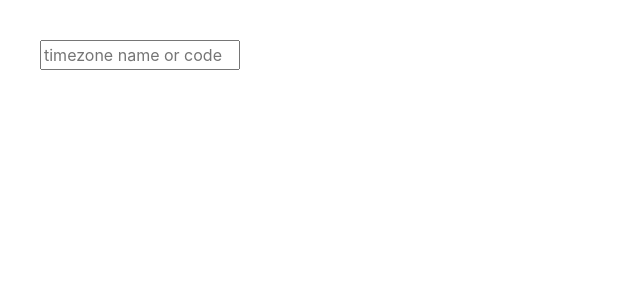
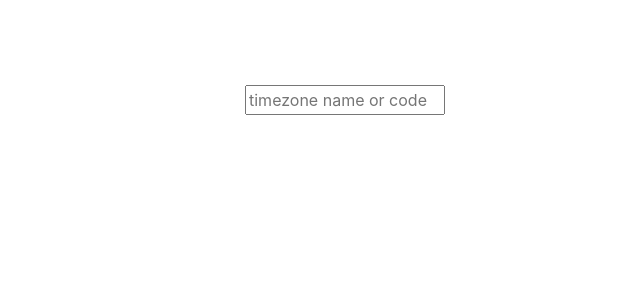
Before and after one commit to 1barada/work-time, a React (Create React App) app: page / in a window 1280 px wide. Shown: the top 300 px of the page, without its empty margins (0-640 px from the left). Built offline with nearby package versions, Linux system fonts and the light colour scheme; what countries-and-timezones would draw is missing.

Commit message:
added toolbar

```diff
--- a/src/components/Main/Main.module.css
+++ b/src/components/Main/Main.module.css
@@ -1,3 +1,4 @@
 .container {
-    margin: 40px 0;
+    padding: 80px 200px 80px;
+    width: 100%;
 }
--- a/src/components/Main/Main.tsx
+++ b/src/components/Main/Main.tsx
@@ -2,9 +2,9 @@ import { FunctionComponent } from 'react';
 import { useSelector } from 'react-redux';
 import { RootState } from '../../store';
 import { TimezonesState } from '../../store/reducers/TimezonesSlice/TimezonesSlice';
-import Search from './Search/Search';
 import TimezoneList from './TimezoneList';
 import styles from './Main.module.css';
+import Toolbar from './Toolbar/Toolbar';
 
 interface IMainProps {
 
@@ -15,7 +15,7 @@ const Main: FunctionComponent<IMainProps> = () => {
 
     return (
         <div className={styles.container}>
-            <Search/>
+            <Toolbar/>
             <TimezoneList timezones={timezones}/>
         </div>
     );
--- a/src/components/Main/Search/TimezoneRecommendeationList/TimezoneRecommendationList.tsx
+++ b/src/components/Main/Toolbar/Search/TimezoneRecommendeationList/TimezoneRecommendationList.tsx
@@ -2,7 +2,7 @@ import { Timezone } from 'countries-and-timezones';
 import { Dispatch, FunctionComponent, SetStateAction, useEffect, useRef } from 'react';
 import TimezoneRecommendationListItem from '../TimezoneRecommendationListItem/TimezoneRecommendationListItem';
 import styles from './TimezoneRecommendationList.module.css'
-import {styleConstants} from '../../../../data/constants';
+import {styleConstants} from '../../../../../data/constants';
 
 interface ITimezoneRecommendationListProps {
     recommendedTimezones: Timezone[],
--- /dev/null
+++ b/src/components/Main/Toolbar/Toolbar.module.css
@@ -0,0 +1,3 @@
+.container {
+    padding: 5px;
+}
--- /dev/null
+++ b/src/components/Main/Toolbar/Toolbar.tsx
@@ -0,0 +1,17 @@
+import { FunctionComponent } from 'react';
+import styles from './Toolbar.module.css';
+import Search from './Search/Search';
+
+interface IToolbarProps {
+
+}
+
+const Toolbar: FunctionComponent<IToolbarProps> = () => {
+    return (
+        <div className={styles.container}>
+            <Search/>
+        </div>
+    );
+};
+
+export default Toolbar;
```
Also changed, not shown: src/components/Main/Toolbar/Search/Search.tsx (renamed from src/components/Main/Search/Search.tsx, +4 -4 lines), src/components/Main/Toolbar/Search/Search.module.css (renamed from src/components/Main/Search/Search.module.css), src/components/Main/Toolbar/Search/TimezoneRecommendationListItem/TimezoneRecommendationListItem.module.css (renamed from src/components/Main/Search/TimezoneRecommendationListItem/TimezoneRecommendationListItem.module.css), src/components/Main/Toolbar/Search/TimezoneRecommendationListItem/TimezoneRecommendationListItem.tsx (renamed from src/components/Main/Search/TimezoneRecommendationListItem/TimezoneRecommendationListItem.tsx), src/components/Main/Toolbar/Search/TimezoneRecommendeationList/TimezoneRecommendationList.module.css (renamed from src/components/Main/Search/TimezoneRecommendeationList/TimezoneRecommendationList.module.css).
